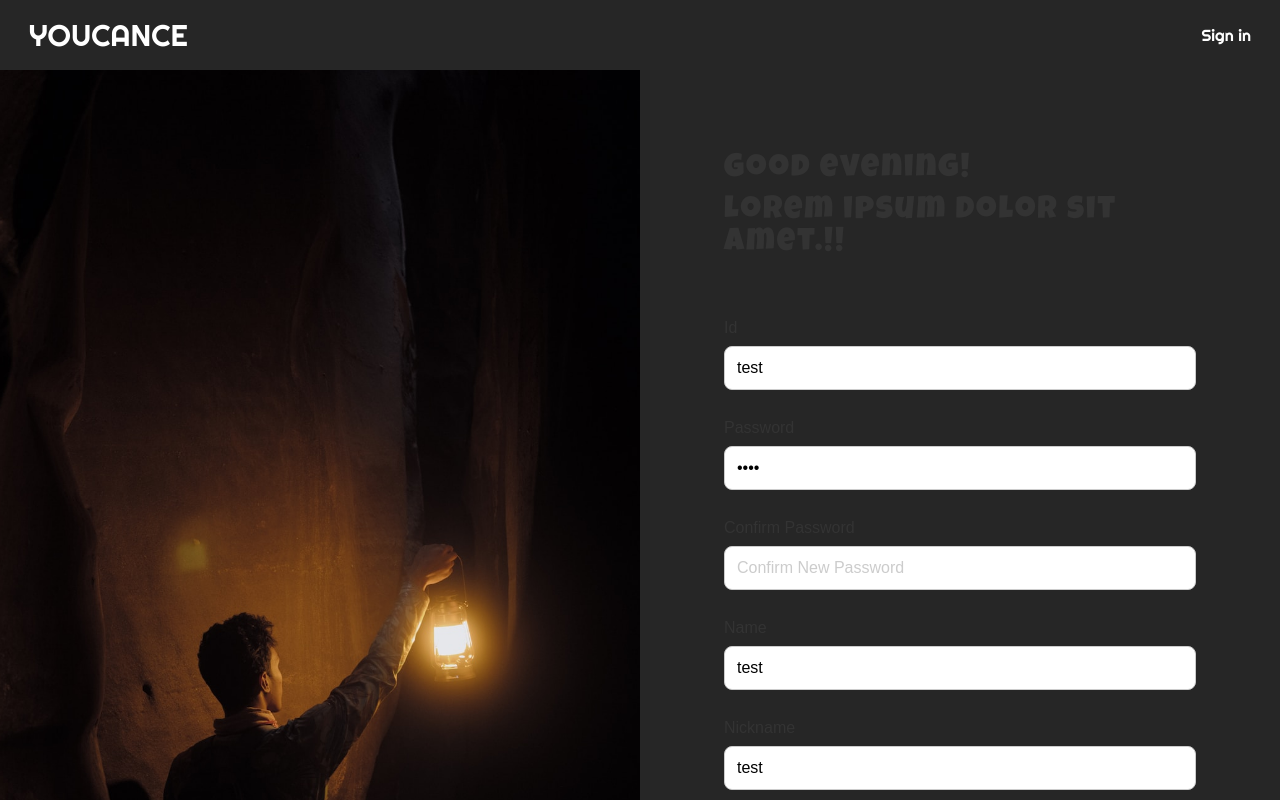
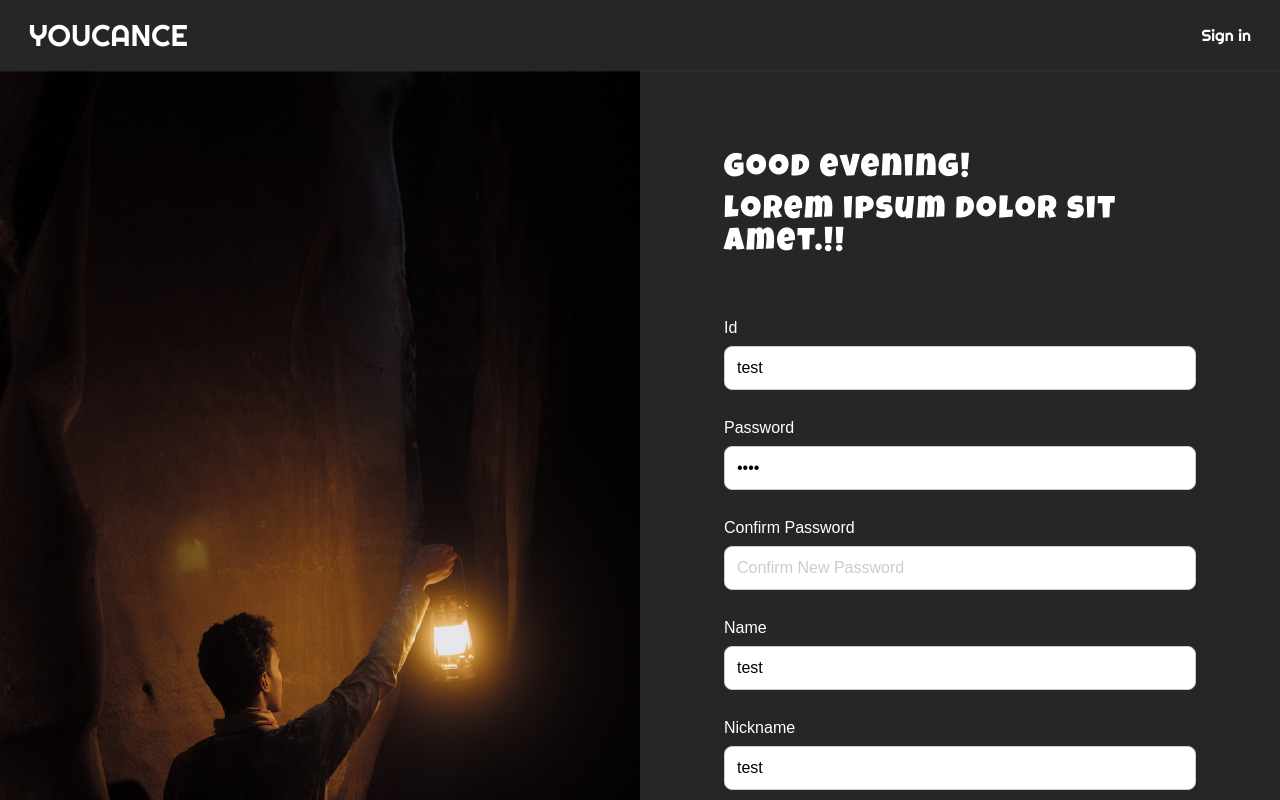
Before and after one commit to Enjoy-Trip/Trip_Frontend, a React (Create React App) app: page /user in a window 1280 px wide. Shown: the top 800 px of the page. Built offline with nearby package versions, Linux system fonts and the light colour scheme; a web font is replaced by a local one.

Commit message:
Fix : 밤 시간대에 사용자 관련 페이지에서 색상이 제대로 변경되지 않는 문제 수정

```diff
--- a/src/components/header/style.js
+++ b/src/components/header/style.js
@@ -12,7 +12,8 @@ export const HeaderWrapper = styled.header`
     background-color: ${props => props.moved ? "white" : ""};
     color: ${props => props.moved ? "#333" : ""};
 
-    box-shadow: ${props => props.time === "morning" ? "0 -1px 2px 2px #ccc" : props.time === "afternoon" ? "0 -1px 2px 2px #ccc" : ""};
+    box-shadow: ${props => props.time === "morning" ? "0 -1px 2px 2px #ccc" : props.time === "afternoon" ? "0 -1px 2px 2px #ccc" : props.time === "evening" ? "0 -1px 2px 2px #333" : ""};
+    border-bottom: ${props => props.time === "evening" ? "0" : ""};
     color: ${props => props.time === "morning" ? "#333" : props.time === "afternoon" ? "#333" : props.time === "evening" ? "white" : ""};
     background-color: ${props => props.time === "morning" ? "white" : props.time === "afternoon" ? "white" : props.time === "evening" ? "rgb(38, 38, 38)" : ""};
 `
--- a/src/pages/userpage/loginpage/style.js
+++ b/src/pages/userpage/loginpage/style.js
@@ -26,7 +26,7 @@ export const StyledImage = styled.img`
 
 export const StyledArticleWrapper = styled.div`
     width: 50vw;
-    color: ${props => props.time === "morning" ? "#333" : props.time === "afternoon" ? "#333" : "#333"};
+    color: ${props => props.time === "morning" ? "#333" : props.time === "afternoon" ? "#333" : "white"};
 `
 
 export const StyledArticle = styled.article`
--- a/src/pages/userpage/registerpage/style.js
+++ b/src/pages/userpage/registerpage/style.js
@@ -28,7 +28,7 @@ export const StyledArticleWrapper = styled.div`
     width: 50vw;
     padding-top: 8vh;
 
-    color: ${props => props.time === "morning" ? "#333" : props.time === "afternoon" ? "#333" : "#333"};
+    color: ${props => props.time === "morning" ? "#333" : props.time === "afternoon" ? "#333" : "white"};
 `
 
 export const StyledArticle = styled.article`
--- a/src/pages/userpage/style.js
+++ b/src/pages/userpage/style.js
@@ -28,7 +28,7 @@ export const StyledArticleWrapper = styled.div`
     width: 50vw;
     padding-top: 8vh;
 
-    color: ${props => props.time === "morning" ? "#333" : props.time === "afternoon" ? "#333" : "#333"};
+    color: ${props => props.time === "morning" ? "#333" : props.time === "afternoon" ? "#333" : "white"};
 `
 
 export const StyledArticle = styled.article`
```
